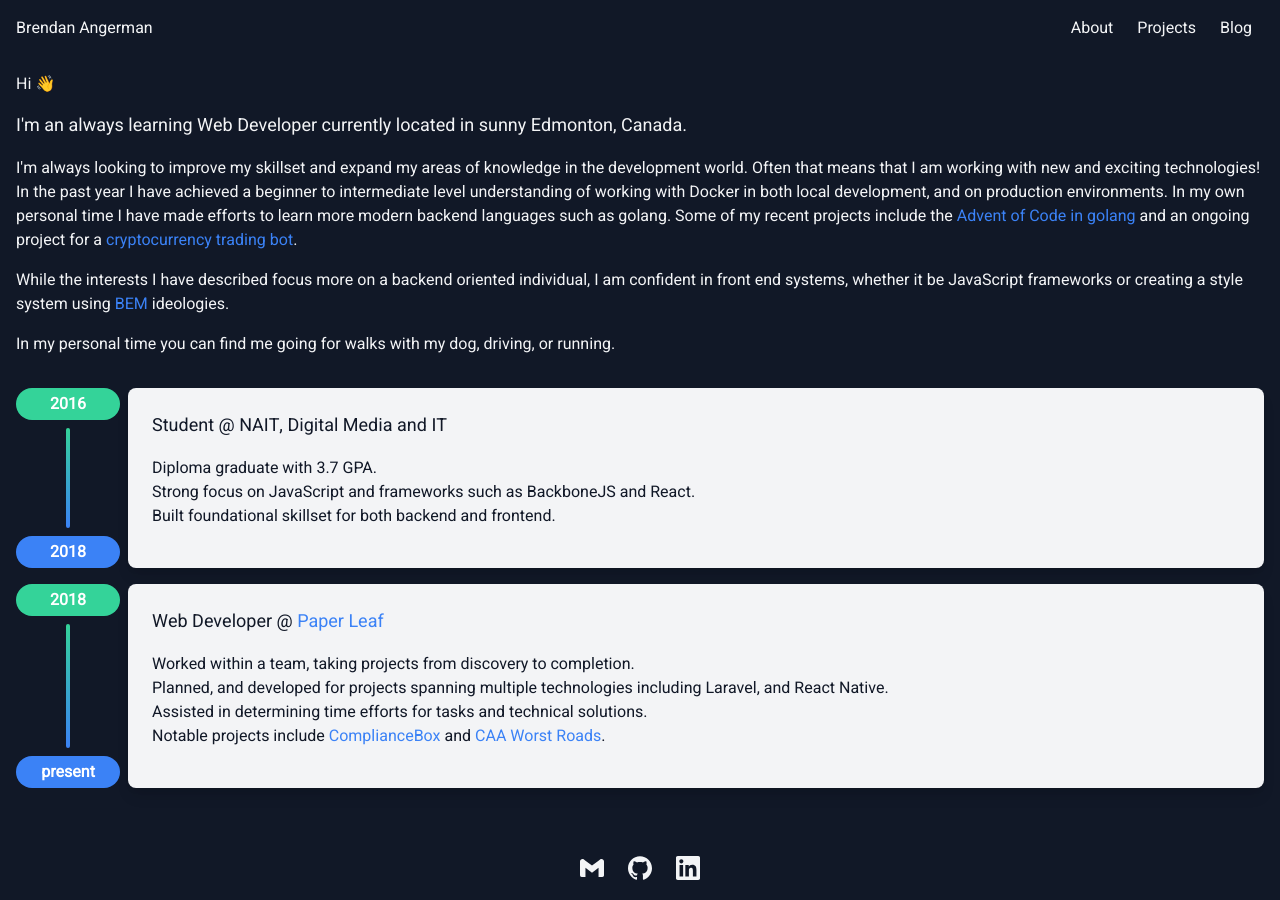
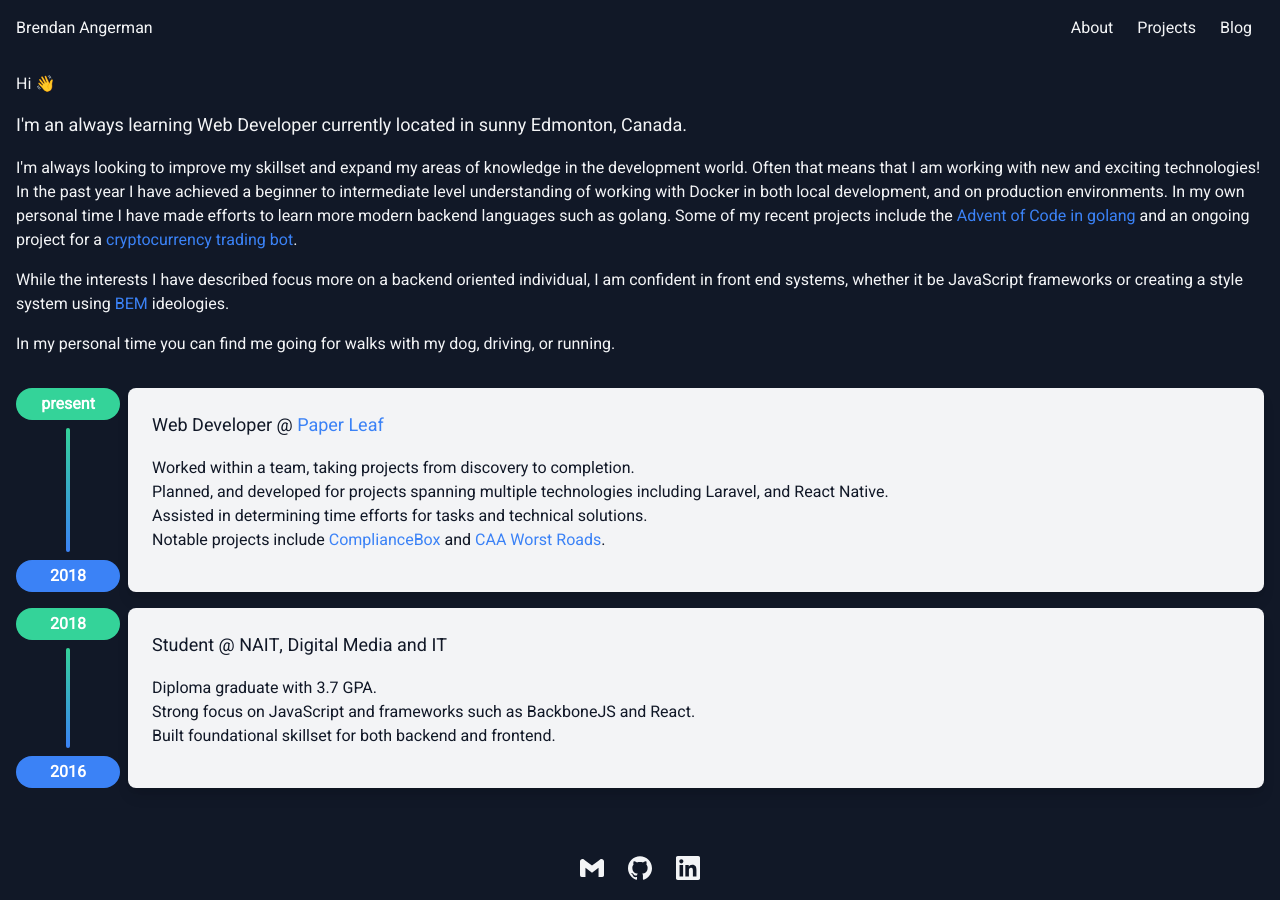
Before and after one commit to bAngerman/bAngerman.github.io, a Jekyll site: the page built from pages/about.md, in a window 1280 px wide. Built offline with Jekyll 4.4.1, drawn with Linux system fonts in a browser that asks for light colours; emoji names are drawn with the system emoji font.

```diff
--- a/_data/timeline.yml
+++ b/_data/timeline.yml
@@ -1,18 +1,18 @@
-- title: Student @ NAIT, Digital Media and IT
-  from: 2016
+- title: Web Developer @ <a href="//paper-leaf.com" target="_blank" rel="noopener">Paper Leaf</a>
+  from: present
   to: 2018
-  description: <ul>
-               <li>Diploma graduate with 3.7 GPA.</li>
-               <li>Strong focus on JavaScript and frameworks such as BackboneJS and React.</li>
-               <li>Built foundational skillset for both backend and frontend.</li>
-               </ul>
-
-- title: Web Developer @ <a href="//paper-leaf.com" target="_blank" rel="noopener">Paper Leaf</a>
-  from: 2018
-  to: present
   description: <ul>
                <li>Worked within a team, taking projects from discovery to completion.</li>
                <li>Planned, and developed for projects spanning multiple technologies including Laravel, and React Native.</li>
                <li>Assisted in determining time efforts for tasks and technical solutions.</li>
                <li>Notable projects include <a href="//paper-leaf.com/our-work/compliancebox-saas-app/" target="_blank" rel="noopener">ComplianceBox</a> and <a href="//caaworstroads.com" target="_blank" rel="noopener">CAA Worst Roads</a>.</li>
                </ul>
+
+- title: Student @ NAIT, Digital Media and IT
+  from: 2018
+  to: 2016
+  description: <ul>
+               <li>Diploma graduate with 3.7 GPA.</li>
+               <li>Strong focus on JavaScript and frameworks such as BackboneJS and React.</li>
+               <li>Built foundational skillset for both backend and frontend.</li>
+               </ul>
```
